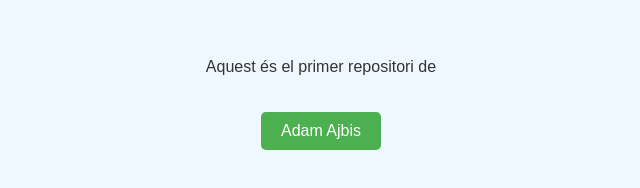
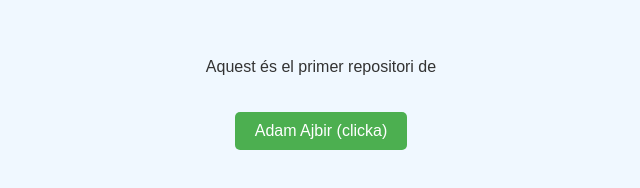
Before and after one commit to adamajbir-crypto/El-meu-primer-repositori, a plain HTML site: page index.html in a window 1280 px wide. Shown: the whole page, without its empty margins (319-959 px from the left). Drawn offline with Linux system fonts and the light colour scheme.

Commit message:
Update index.html

```diff
--- a/index.html
+++ b/index.html
@@ -32,7 +32,7 @@ sonido.src = "sonido.mp3";
 </head>
 <body>
     <p>Aquest és el primer repositori de</p>
-    <button onclick="sonido.play()"> Adam Ajbis</button>
+    <button onclick="sonido.play()"> Adam Ajbir (clicka)</button>
 
 </body>
 </html>
```
